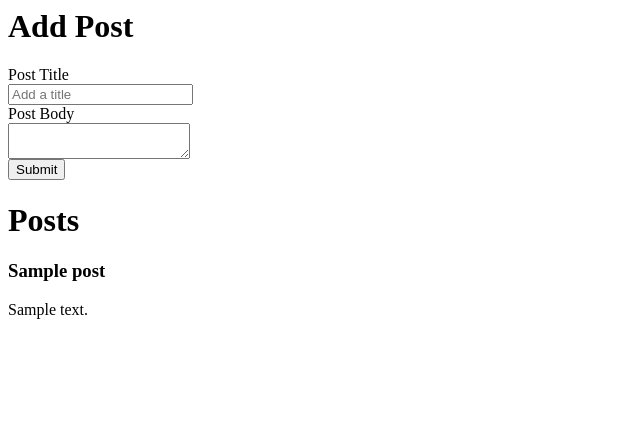
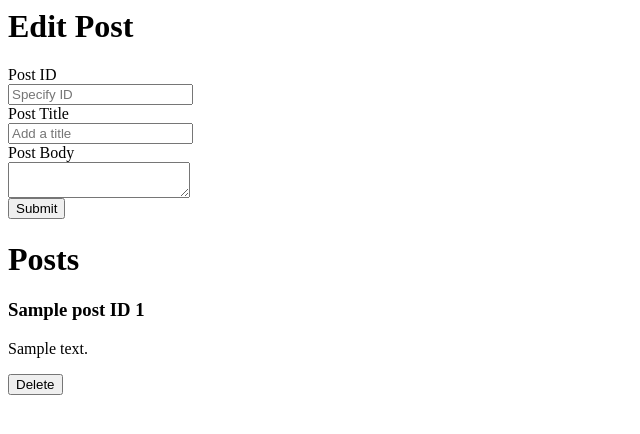
Before and after one commit to redroboto/Udemy-PHP, a PHP site: page / in a window 1280 px wide. Shown: the top 434 px of the page, without its empty margins (0-640 px from the left). Run offline with PHP 8.4, Linux system fonts and the light colour scheme; tables that the repository leaves empty or names only in its code hold one stand-in row (values such as "Sample post"); data that the repository does not hold is empty.

Commit message:
changed add to Update, added delete, added isset function

```diff
--- a/index.php
+++ b/index.php
@@ -9,28 +9,35 @@ $database = new Database;
 //use this to filter special characters from the string input (to prevent injection of code)
 $post = filter_input_array(INPUT_POST, FILTER_SANITIZE_STRING);
 
-if($post['submit']){
+if(isset($_POST['delete'])){
+	$delete_id =  $_POST['delete_id'];
+	$database->query('DELETE FROM posts WHERE id = :id');
+	$database->bind(':id', $delete_id);
+	$database->execute();
+}
+
+if(isset($post['submit'])){
+	$id = $post['id'];
 	$title = $post['title'];
 	$body = $post['body'];
 
-	$database->query('INSERT INTO posts (title, body) VALUES (:title, :body)');
+	$database->query('UPDATE posts SET title = :title, body = :body WHERE id = :id');
 	$database->bind(':title', $title);
 	$database->bind(':body', $body);
+	$database->bind(':id', $id);
 	$database->execute();
-
-	if($database->lastInsertId()){
-		echo '<p>Post Added!</p>';
-		}
-	}
+}
 
 $database->query('SELECT * FROM myblog.posts');
 // $database->bind(':id','1');
 $rows = $database->resultset();
 
 ?>
-<h1>Add Post</h1>
+<h1>Edit Post</h1>
 <!-- PHP Global to redirect to the same page -->
 <form method="post" action="<?php $_SERVER['PHP_SELF']; ?>">
+	<label>Post ID</label><br>
+	<input type="text" name="id" placeholder="Specify ID"><br>
 	<label>Post Title</label><br>
 	<input type="text" name="title" placeholder="Add a title"><br>
 	<label>Post Body</label><br>
@@ -43,8 +50,12 @@ $rows = $database->resultset();
 	<?php foreach($rows as $row) : ?>
 
 	<div>
-		<h3><?php echo $row['title']; ?></h3>
+		<h3><?php echo $row['title']." ID ".$row['id']; ?></h3>
 		<p><?php echo $row['body']; ?></p>
+		<form method="post" action="<?php $_SERVER['PHP_SELF']; ?>">
+			<input type="hidden" name="delete_id" value="<?php echo $row['id']; ?>">
+			<input type="submit" name="delete" value="Delete">
+		</form>
 	</div>
 
 	<?php endforeach; ?>
```
